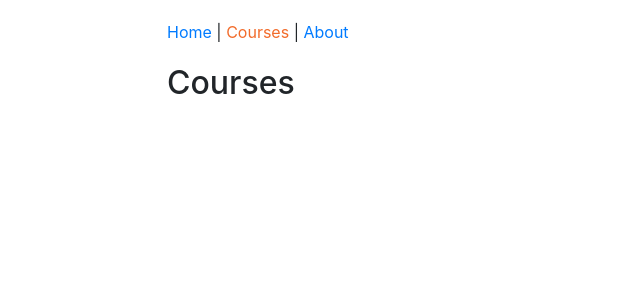
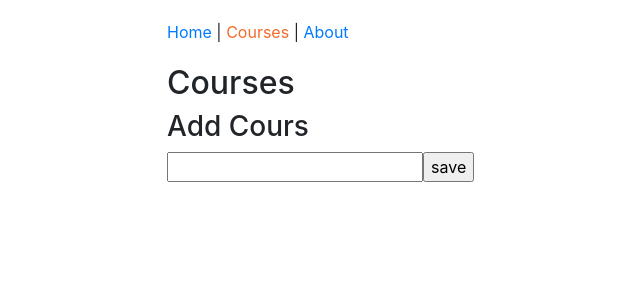
Before and after one commit to leelaakula/react-redux, a React app: page /courses in a window 1280 px wide. Shown: the top 300 px of the page, without its empty margins (63-703 px from the left). Built offline with nearby package versions, Linux system fonts and the light colour scheme.

Commit message:
basic form submission

```diff
--- a/src/components/courses/CoursesPage.js
+++ b/src/components/courses/CoursesPage.js
@@ -1,8 +1,33 @@
 import React from 'react';
 
 class CoursesPage extends React.Component {
+  state = {
+    course: {
+      title: ''
+    }
+  };
+
+  // this.handleChange = this.handleChange.bind(this);
+
+  handleChange = (event) => {
+    const course = { ...this.state.course, title: event.target.value };
+    this.setState({ course });
+  };
+
+  handleSubmit = (event) => {
+    event.preventDefault();
+    alert(this.state.course.title);
+  };
+
   render() {
-    return <h2>Courses</h2>
+    return (
+      <form onSubmit={this.handleSubmit}>
+        <h2>Courses</h2>
+        <h3>Add Cours</h3>
+        <input type='text' onChange={this.handleChange} value={this.state.course.title} />
+        <input type='submit' value='save' />
+      </form>
+    );
   }
 }
 
```
